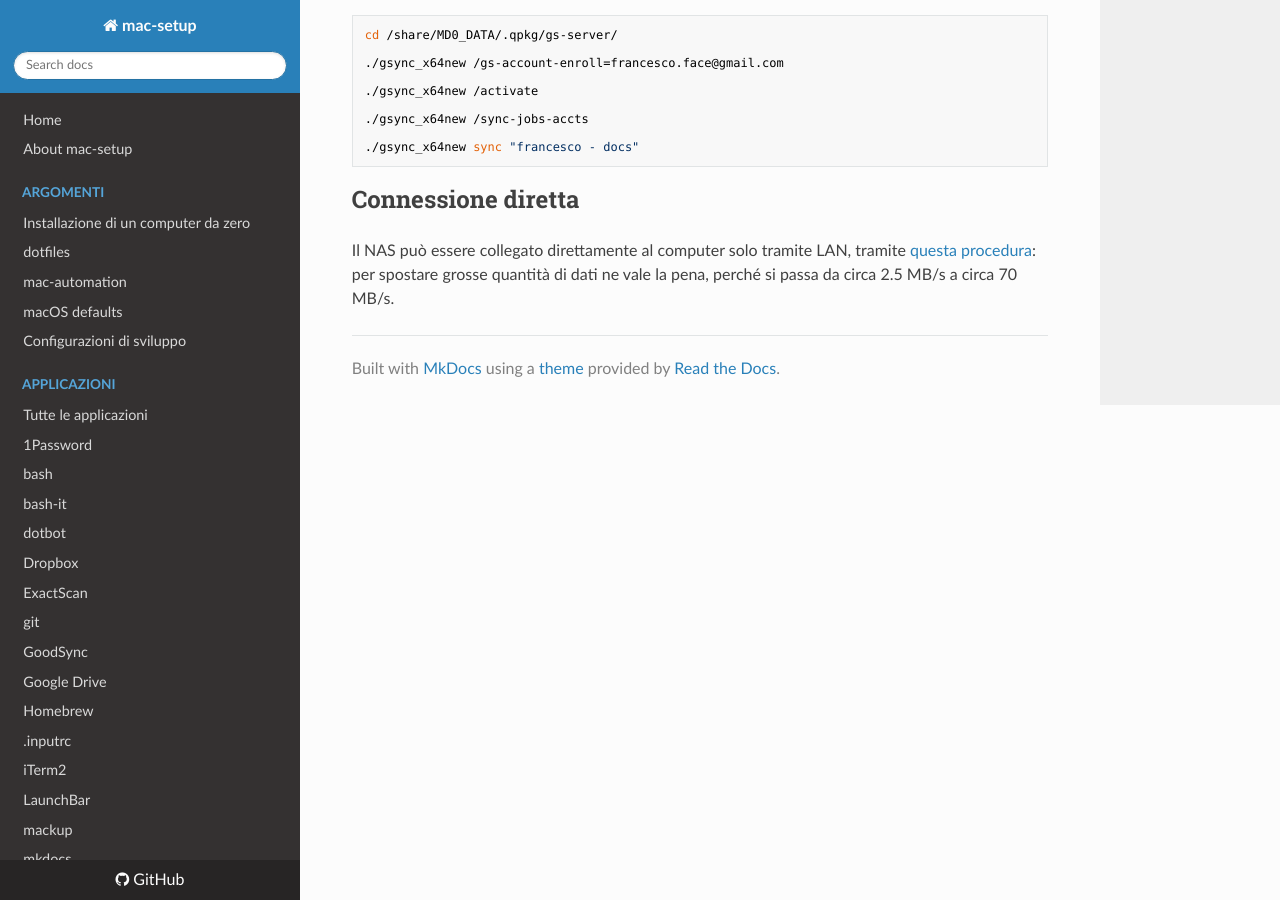
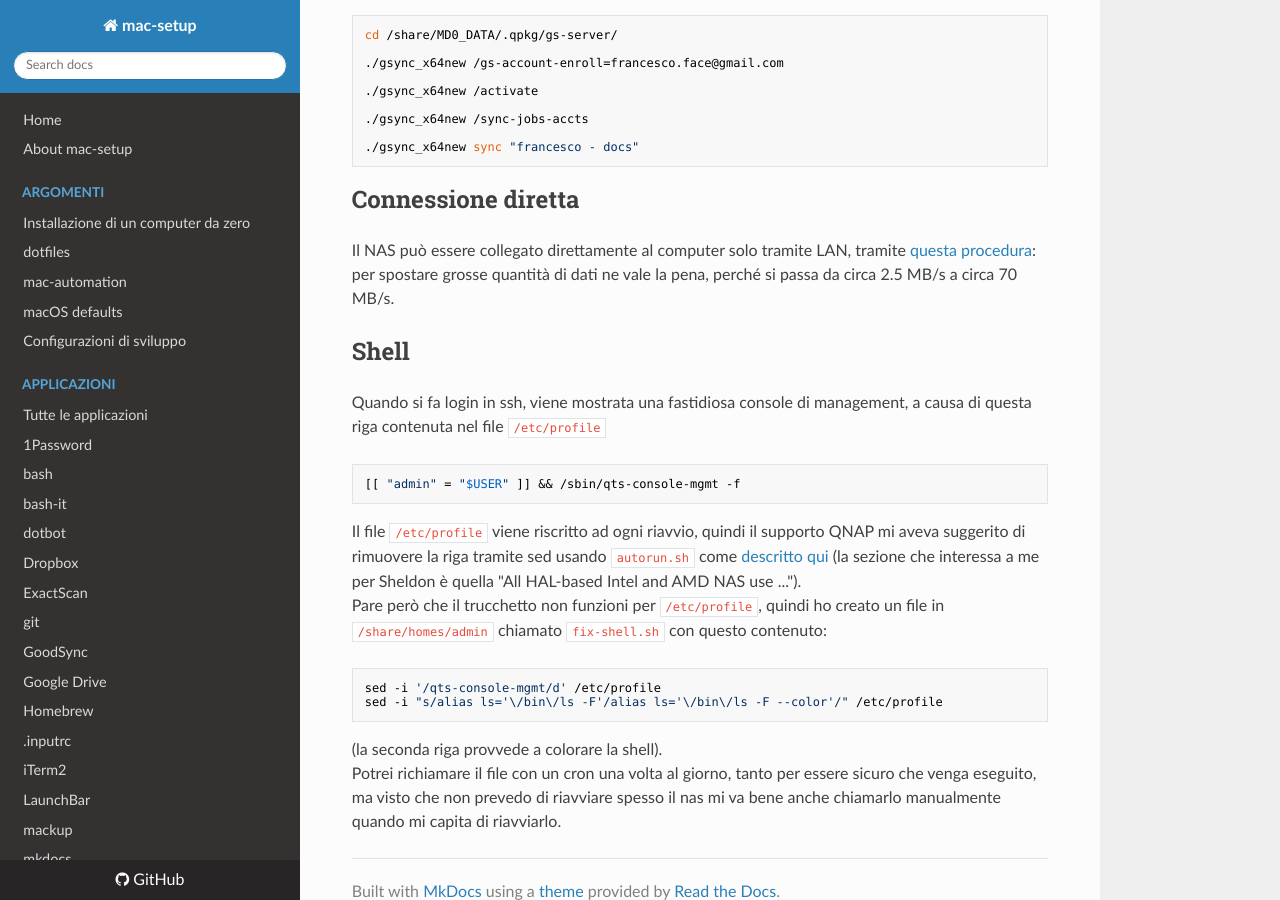
Before and after one commit to magobaol/mac-setup, an MkDocs documentation site: the page built from docs/sheldon/index.md, in a window 1280 px wide and 900 px high, scrolled down 700 px. Built offline with MkDocs 1.6.1, drawn with Linux system fonts in a browser that asks for light colours; nearby versions of some CDN libraries.

Commit message:
Add info about shell customization on Sheldon

````diff
--- a/docs/sheldon/index.md
+++ b/docs/sheldon/index.md
@@ -29,3 +29,21 @@ cd /share/MD0_DATA/.qpkg/gs-server/
 ## Connessione diretta
 
 Il NAS può essere collegato direttamente al computer solo tramite LAN, tramite [questa procedura](https://www.qnap.com/en/how-to/knowledge-base/article/how-to-set-up-a-direct-connection-test/): per spostare grosse quantità di dati ne vale la pena, perché si passa da circa 2.5 MB/s a circa 70 MB/s.
+
+## Shell
+Quando si fa login in ssh, viene mostrata una fastidiosa console di management, a causa di questa riga contenuta nel file `/etc/profile`
+
+```bash
+[[ "admin" = "$USER" ]] && /sbin/qts-console-mgmt -f
+```
+
+Il file `/etc/profile` viene riscritto ad ogni riavvio, quindi il supporto QNAP mi aveva suggerito di rimuovere la riga tramite sed usando `autorun.sh` come [descritto qui](https://wiki.qnap.com/wiki/Running_Your_Own_Application_at_Startup) (la sezione che interessa a me per Sheldon è quella "All HAL-based Intel and AMD NAS use ...").
+Pare però che il trucchetto non funzioni per `/etc/profile`, quindi ho creato un file in `/share/homes/admin` chiamato `fix-shell.sh` con questo contenuto:
+
+```bash
+sed -i '/qts-console-mgmt/d' /etc/profile
+sed -i "s/alias ls='\/bin\/ls -F'/alias ls='\/bin\/ls -F --color'/" /etc/profile
+```
+
+(la seconda riga provvede a colorare la shell).
+Potrei richiamare il file con un cron una volta al giorno, tanto per essere sicuro che venga eseguito, ma visto che non prevedo di riavviare spesso il nas mi va bene anche chiamarlo manualmente quando mi capita di riavviarlo.
````
